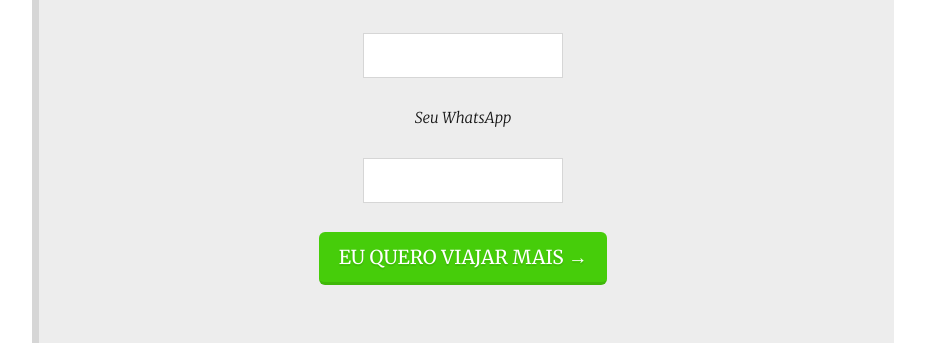
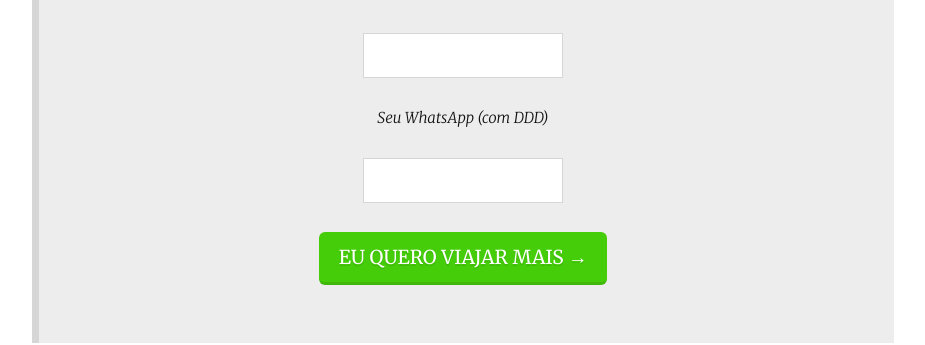
Before and after one commit to ianborges/hackeandosuaviagem, a Jekyll site: the page built from index.html, in a window 1280 px wide and 900 px high, scrolled down 16248 px. Shown: the part 152-497 px from the top of the window, without its empty margins (177-1102 px from the left). Built offline with Jekyll 4.4.1, drawn with Linux system fonts in a browser that asks for light colours; the list of posts is cut into pages by our own code; some of the changed text lies outside the part shown.

Commit message:
Update index.html

```diff
--- a/index.html
+++ b/index.html
@@ -311,7 +311,7 @@ layout: default
         <p class="center"><input type="email" name="fields[email]" value="" required="true"/><br /></p>
     </div>
     <div>
-        <p class="center"><label for="fields[whatsapp]" style="margin-bottom: 5px;">Seu WhatsApp</label></p>
+        <p class="center"><label for="fields[whatsapp]" style="margin-bottom: 5px;">Seu WhatsApp (com DDD)</label></p>
         <p class="center"><input type="text" name="fields[whatsapp]" value="" /><br /></p>
     </div>
   <div>
@@ -393,7 +393,7 @@ layout: default
         <p class="center"><input type="email" name="fields[email]" value="" required="true"/><br /></p>
     </div>
     <div>
-        <p class="center"><label for="fields[whatsapp]" style="margin-bottom: 5px;">Seu WhatsApp</label></p>
+        <p class="center"><label for="fields[whatsapp]" style="margin-bottom: 5px;">Seu WhatsApp (com DDD)</label></p>
         <p class="center"><input type="text" name="fields[whatsapp]" value="" /><br /></p>
     </div>
   <div>
```
